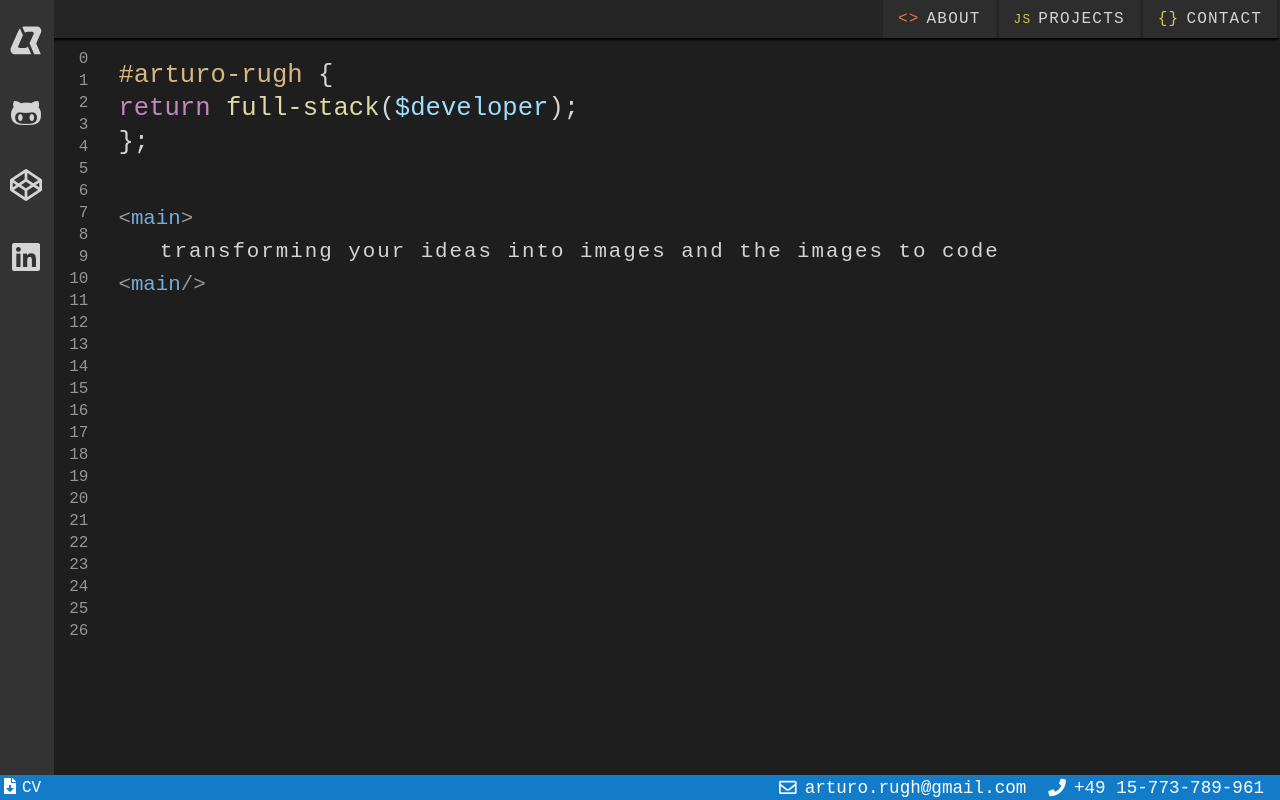
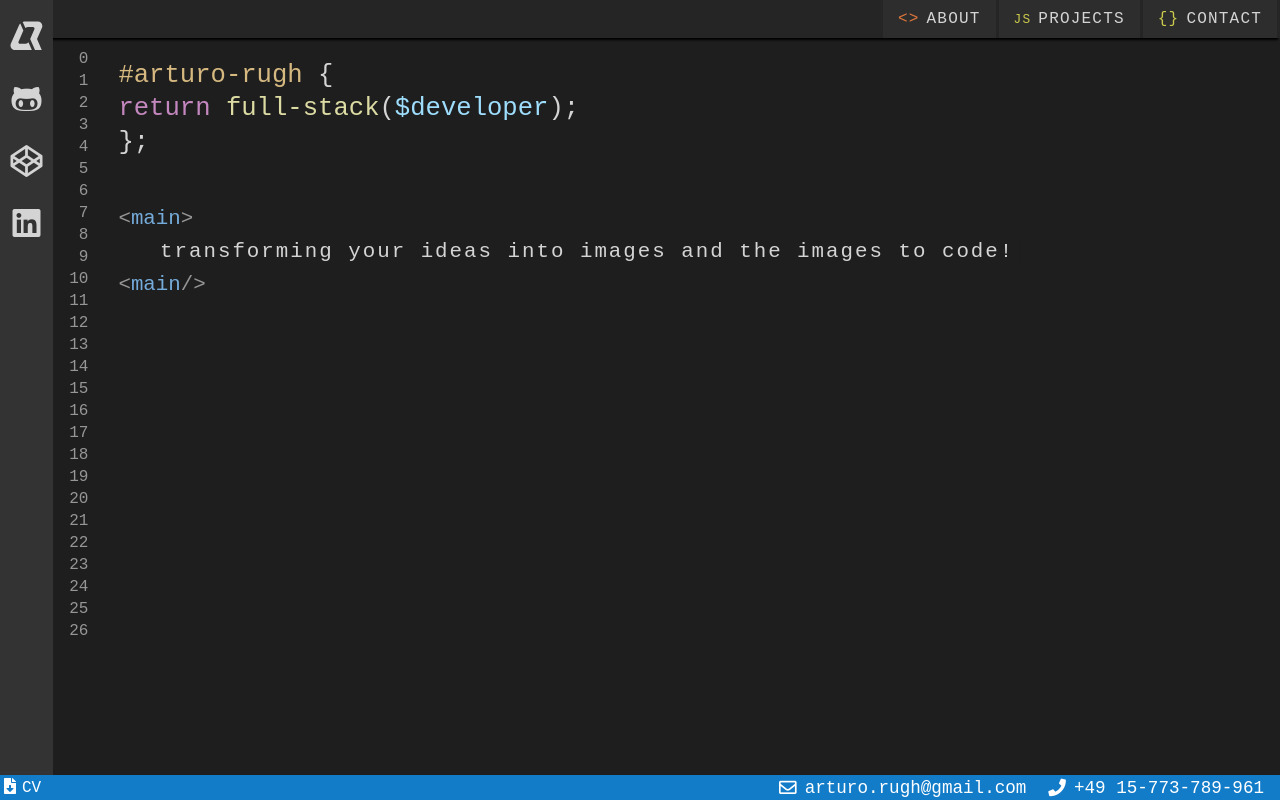
Before and after one commit to artrugh/portfolio-prototype, a React (Create React App) app: page / in a window 1280 px wide. Built offline with nearby package versions, Linux system fonts and the light colour scheme.

Commit message:
updated slider

```diff
--- a/src/components/Slider.js
+++ b/src/components/Slider.js
@@ -1,4 +1,4 @@
-import React, { useState, useEffect } from 'react';
+import React from 'react';
 import { Link } from 'react-router-dom';
 
 const Slider = props => {
@@ -21,7 +21,7 @@ const Slider = props => {
                     src={require(`./../assets/${props.project.img[props.index]}`)}
                     className="img-slider"
                     alt="project"
-                    onMouseOver={e => e.target.style.cursor = "url('https://img.icons8.com/ios/50/ffffff/delete-sign.png'), auto"}
+                    onMouseOver={e => e.target.style.cursor = "url('https://img.icons8.com/ios/25/ffffff/delete-sign.png'), auto"}
                 />
             </Link>
             <svg
--- a/src/css/components/SocialNets.scss
+++ b/src/css/components/SocialNets.scss
@@ -9,6 +9,8 @@
     display: flex;
     flex-direction: column;
     align-items: center;
+    padding-top: 5px;
+    width: 53px;
 
     a {
         display: contents;
@@ -18,19 +20,20 @@
             color: $dark-white;
             font-size: 2em;
             padding: 15px 0;
-            margin: 5px 2px 5px 0;
+            box-sizing: border-box;
+            width: 100%;
+            text-align: center;
 
             &:hover {
                 border-left: 2px solid $white;
                 color: $white;
                 margin: 5px 0px 5px 0;
-                padding: 15px 12px 15px 8px;
             }
         }
 
         #logo {
-            width: 32px;
-            margin: 10px 2px 5px 0;
+            box-sizing: border-box;
+            width: 53px;
             padding: 15px 10px;
 
             .st0 {
@@ -40,7 +43,6 @@
             &:hover {
                 border-left: 2px solid $white;
                 margin: 10px 0px 5px 0;
-                padding: 15px 12px 15px 8px;
 
                 .st0 {
                     fill: $white;
--- a/src/css/routers/Contact.scss
+++ b/src/css/routers/Contact.scss
@@ -71,6 +71,10 @@
                     color: $orange;
                     // width: 80%;
 
+                    &:focus {
+                        outline: none;
+                    }
+
                     @media only screen and (min-width: $xs)  {
                         font-size: 1em;
                     }
--- a/src/routers/Home.js
+++ b/src/routers/Home.js
@@ -33,7 +33,7 @@ const Home = () => {
                 <span className="main">main</span>
                 <section>
                     <Type
-                    string = "transforming your ideas into images and the images to code"
+                    string = "transforming your ideas into images and the images to code!"
                     min = {50}
                     max = {100}
                     deleteSign = {false}
```
